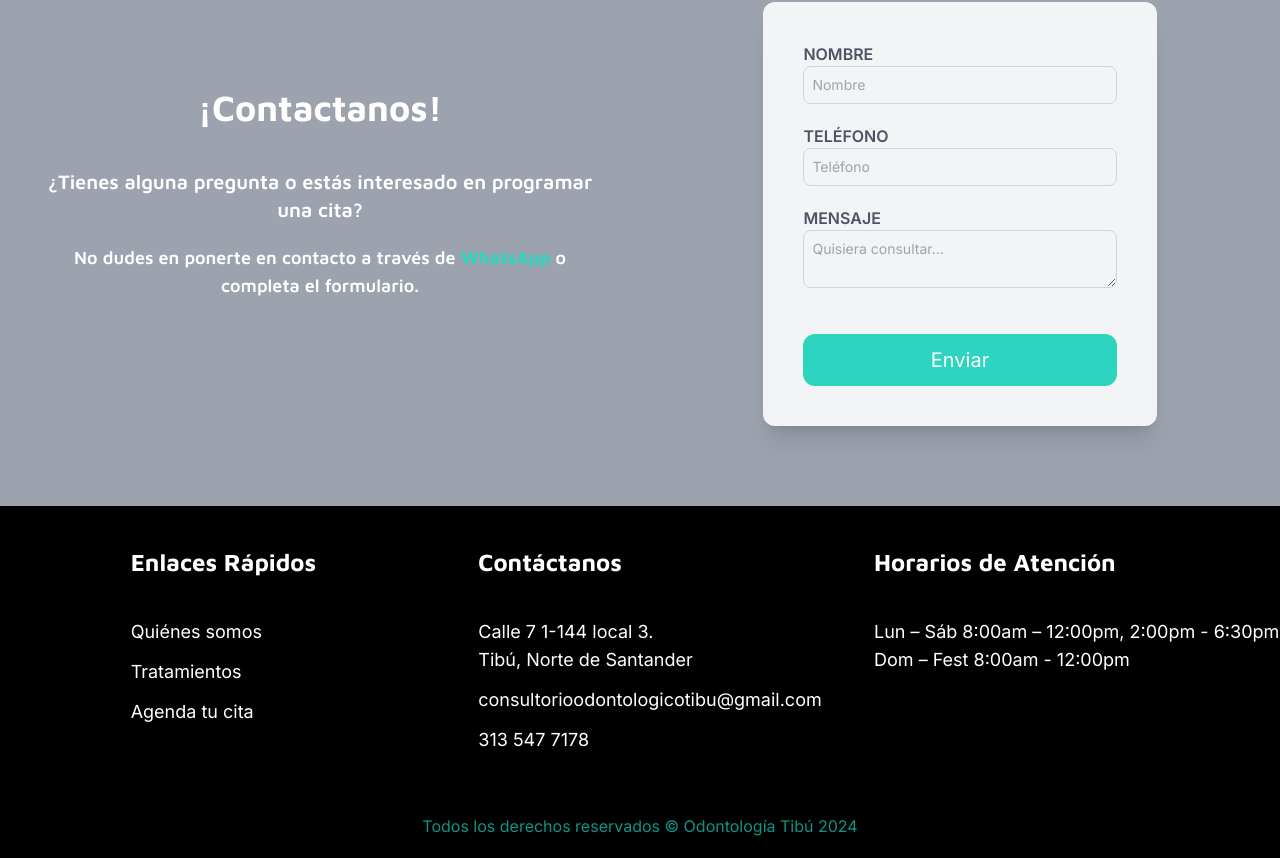
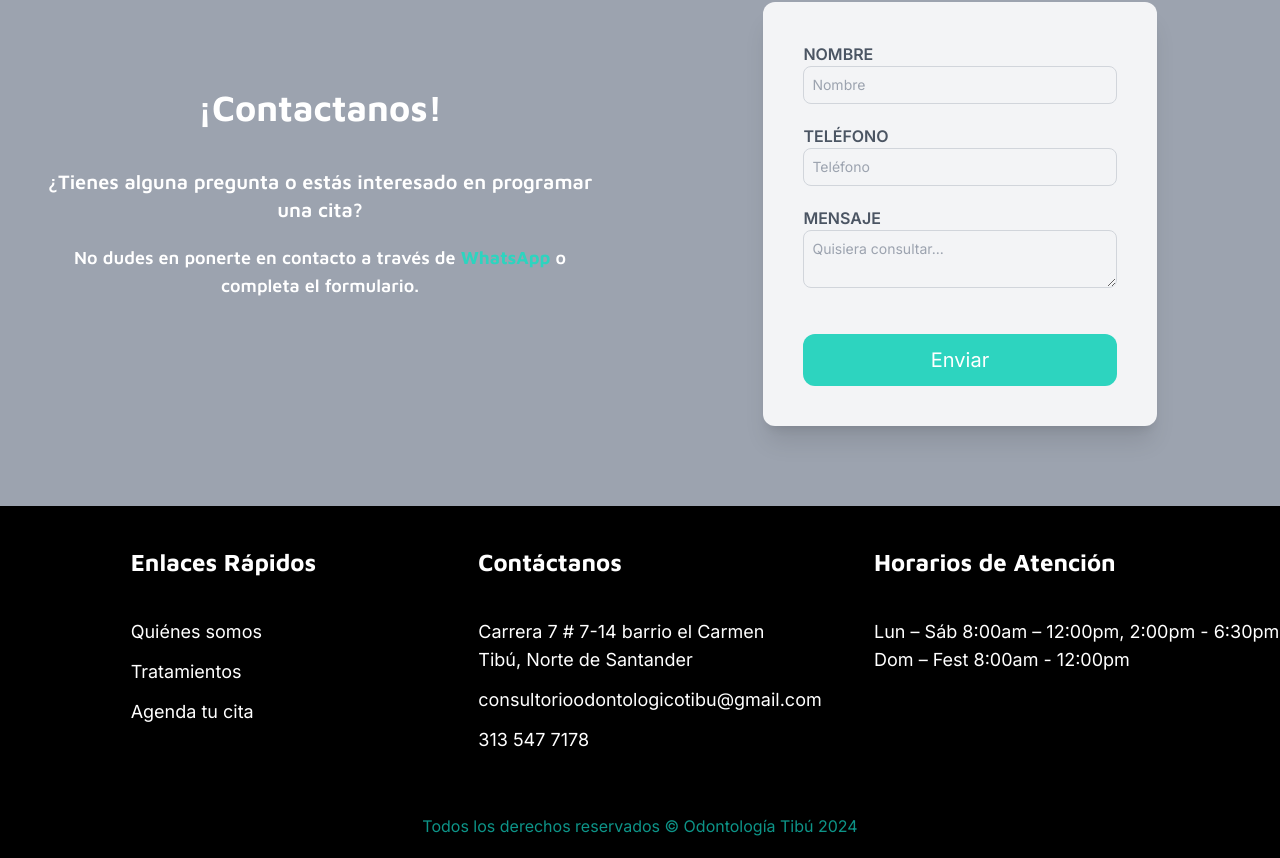
Before and after one commit to camiloosorios/odontologia-tibu, a Next.js app: page /contacto in a window 1280 px wide. Shown: the part 638-1496 px from the top of the page. Built offline with nearby package versions, Linux system fonts and the light colour scheme.

Commit message:
Updated address

```diff
--- a/src/components/layout/Footer.tsx
+++ b/src/components/layout/Footer.tsx
@@ -26,7 +26,7 @@ export default function Footer() {
                 <div className="mb-2 lg:mb-10">
                     <h3 className="text-2xl font-monserrat py-5 lg:py-10 font-bold">Contáctanos</h3>
                     <ul>
-                        <li className="text-lg">Calle 7 1-144 local 3.</li>
+                        <li className="text-lg">Carrera 7 # 7-14 barrio el Carmen</li>
                         <li className="mb-3 text-lg">Tibú, Norte de Santander</li>
                         <li className="mb-3 text-lg md:text-sm lg:text-lg">
                             <a href="mailto:consultorioodontologicotibu@gmail.com" className="hover:text-teal-400 transition-colors ease-out duration-300">
```
